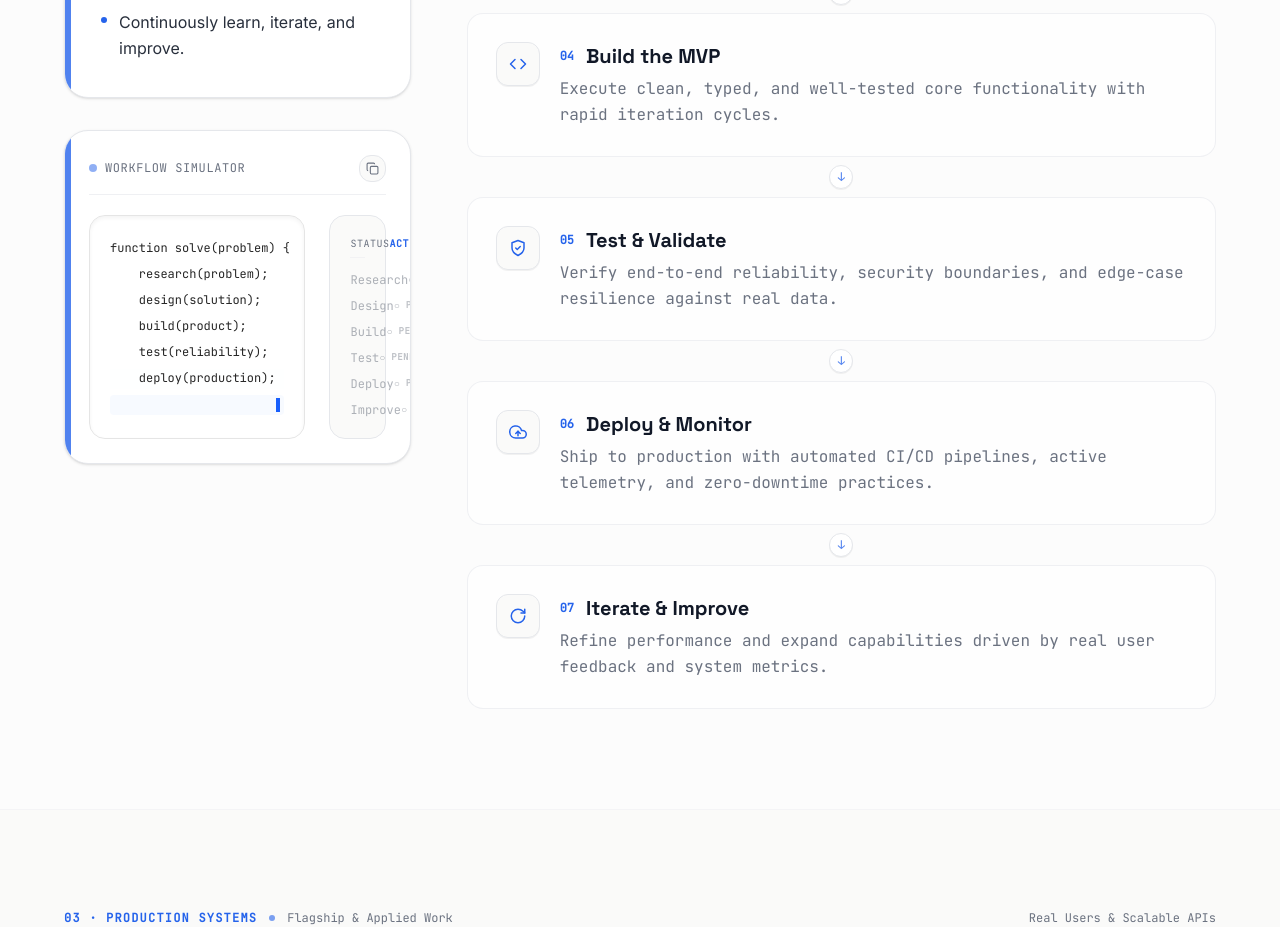
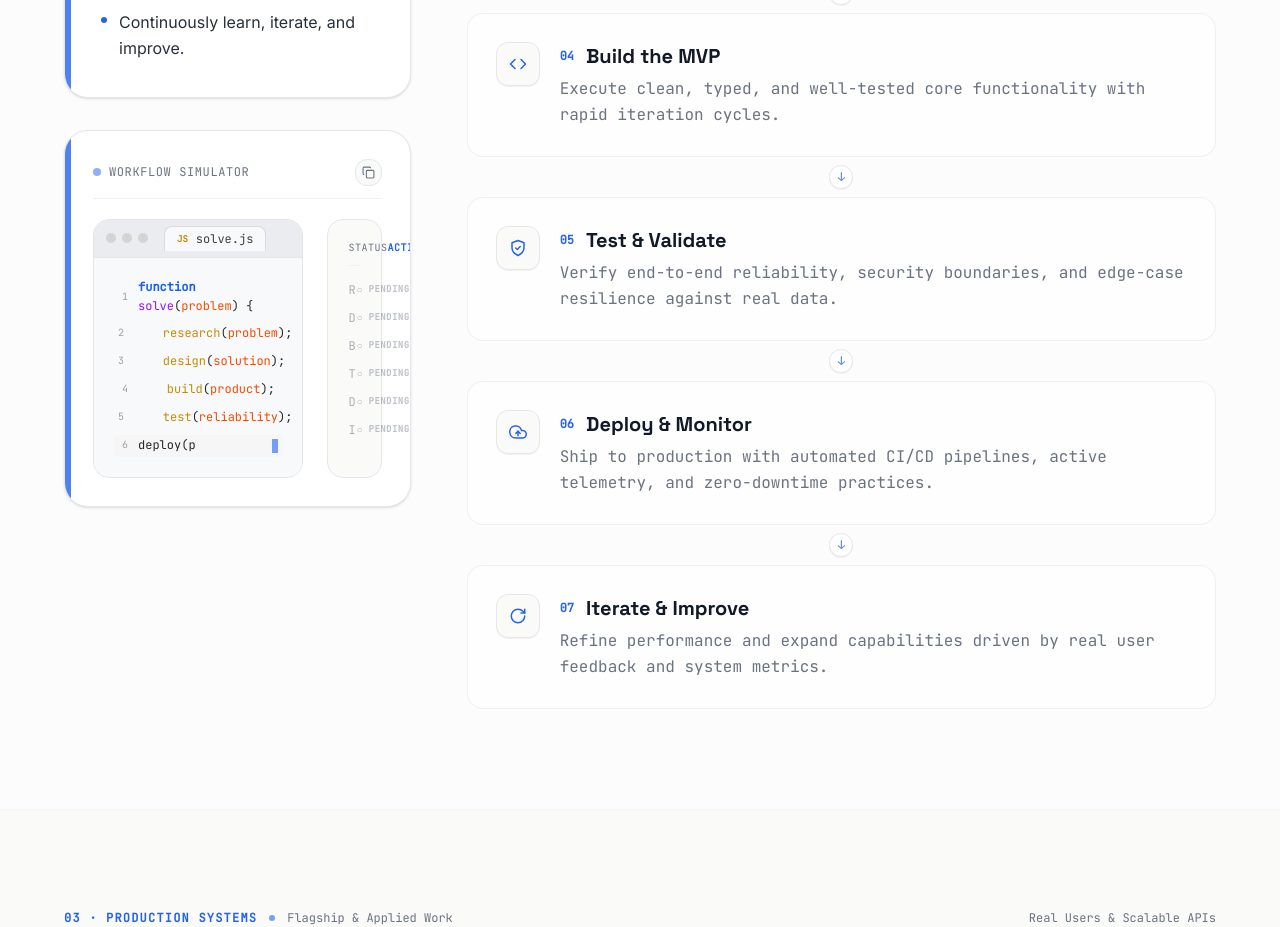
Before and after one commit to DhruvVawhle/dhruv-portfolio, a Next.js app: page / in a window 1280 px wide. Shown: the part 2240-3167 px from the top of the page. Built offline with nearby package versions, Linux system fonts and the light colour scheme.

Commit message:
style: make EngineeringExecutionCard match light VS Code editor look with 75/25 grid split

```diff
--- a/src/components/ui/EngineeringExecutionCard.tsx
+++ b/src/components/ui/EngineeringExecutionCard.tsx
@@ -40,7 +40,7 @@ export default function EngineeringExecutionCard() {
     if (phase !== "typing" || prefersReducedMotion) return;
 
     const targetLine = CODE_LINES[currentLineIndex];
-    const delay = Math.floor(Math.random() * 20) + 40; // 40-60ms typing speed
+    const delay = Math.floor(Math.random() * 20) + 45; // 45-65ms typing speed
 
     const timer = setTimeout(() => {
       if (currentCharIndex < targetLine.length) {
@@ -99,16 +99,62 @@ export default function EngineeringExecutionCard() {
     showToast("Code copied to clipboard");
   };
 
+  // Light VS Code Syntax Highlighting Helper
+  const renderSyntax = (lineText: string, isCurrentLine: boolean, idx: number) => {
+    // If the line is empty or just typing
+    if (!lineText) return <span>&nbsp;</span>;
+
+    // Split function and keyword
+    if (lineText.includes("function")) {
+      return (
+        <span>
+          <span className="text-blue-600 font-semibold">function</span>{" "}
+          <span className="text-purple-600">solve</span>(
+          <span className="text-orange-600">problem</span>) &#123;
+        </span>
+      );
+    }
+
+    if (lineText.includes("}")) {
+      return <span>&#125;</span>;
+    }
+
+    // Match "    research(problem);"
+    const match = lineText.match(/^(\s+)(\w+)\((\w+)\);$/);
+    if (match) {
+      const indent = match[1];
+      const funcName = match[2];
+      const argName = match[3];
+
+      let funcColor = "text-yellow-600"; // default light VS Code function call
+      if (phase === "executing" && idx === activeExecutionIndex) {
+        funcColor = "text-blue-600 font-bold";
+      } else if (phase === "completed" || (phase === "executing" && idx < activeExecutionIndex)) {
+        funcColor = "text-emerald-600 font-semibold";
+      }
+
+      return (
+        <span>
+          <span className="whitespace-pre">{indent}</span>
+          <span className={funcColor}>{funcName}</span>(
+          <span className="text-orange-600">{argName}</span>);
+        </span>
+      );
+    }
+
+    return <span>{lineText}</span>;
+  };
+
   return (
     <div
       ref={containerRef}
-      className="p-6 rounded-3xl bg-bg-surface border border-border-custom shadow-sm relative overflow-hidden group hover:border-accent/30 transition-all duration-300"
+      className="p-6 sm:p-7 rounded-3xl bg-bg-surface border border-border-custom shadow-sm relative overflow-hidden group hover:border-accent/30 transition-all duration-300"
       aria-label="Engineering Workflow Simulator"
     >
-      {/* Subtle brand indicator line to match design system */}
+      {/* Subtle brand tag indicator */}
       <div className="absolute top-0 left-0 bottom-0 w-1.5 bg-accent/80 rounded-l-3xl" />
 
-      {/* Header bar */}
+      {/* Header Bar */}
       <div className="flex items-center justify-between mb-5 pb-3 border-b border-border-custom/60">
         <div className="flex items-center gap-2">
           <span className="w-2 h-2 rounded-full bg-accent animate-pulse" />
@@ -129,62 +175,76 @@ export default function EngineeringExecutionCard() {
         </button>
       </div>
 
-      {/* Premium Vercel/Linear CSS Grid Split Layout */}
-      <div className="grid grid-cols-1 lg:grid-cols-4 gap-6 items-stretch">
+      {/* Grid: 75% / 25% on desktop (md:col-span-3 and md:col-span-1), stacks on mobile (<768px) */}
+      <div className="grid grid-cols-1 md:grid-cols-4 gap-6 items-stretch">
 
-        {/* Premium Light Code Editor (Left 75% on desktop / lg:col-span-3) */}
-        <div className="lg:col-span-3 p-5 rounded-2xl bg-white text-neutral-900 shadow-inner font-mono text-[11px] sm:text-xs leading-relaxed relative min-h-[175px] flex flex-col justify-center border border-neutral-200">
+        {/* Light VS Code Editor Panel (Left 75% on desktop / md:col-span-3) */}
+        <div className="md:col-span-3 rounded-2xl bg-[#F8F9FA] border border-neutral-200 overflow-hidden shadow-inner flex flex-col">
+
+          {/* VS Code Tab Header */}
+          <div className="flex items-center bg-[#EAECEF] border-b border-neutral-200 px-3 py-1.5 select-none">
+            {/* Window control dots */}
+            <div className="flex items-center gap-1.5 mr-4">
+              <span className="w-2.5 h-2.5 rounded-full bg-neutral-300" />
+              <span className="w-2.5 h-2.5 rounded-full bg-neutral-300" />
+              <span className="w-2.5 h-2.5 rounded-full bg-neutral-300" />
+            </div>
+
+            {/* active tab */}
+            <div className="flex items-center gap-2 px-3 py-1 bg-[#F8F9FA] rounded-t-lg border-t border-x border-neutral-300/80 font-mono text-[10px] sm:text-xs text-neutral-700 font-medium">
+              <span className="text-yellow-600 font-bold text-[9px] uppercase">JS</span>
+              <span>solve.js</span>
+            </div>
+          </div>
+
+          {/* Code Workspace Editor Area */}
+          <div className="p-5 font-mono text-[11px] sm:text-xs leading-relaxed relative min-h-[190px] flex flex-col justify-center bg-[#F8F9FA]">
             <div className="space-y-1.5 select-none">
               {typedLines.map((line, idx) => {
-              // Minimal syntax coloring for light editor
-              let lineClass = "text-neutral-400"; // Muted future
-              let lineBg = "bg-transparent";
+                const isCurrentLine = phase === "typing" ? idx === currentLineIndex : idx === activeExecutionIndex;
 
-              if (phase === "typing") {
-                if (idx === currentLineIndex) {
-                  lineClass = "text-blue-600 font-semibold";
-                  lineBg = "bg-blue-50/50 rounded px-1";
-                }
-                else if (idx < currentLineIndex) lineClass = "text-neutral-800";
-              } else {
-                if (idx === 0 || idx === CODE_LINES.length - 1) {
-                  lineClass = "text-neutral-500";
-                } else if (idx === activeExecutionIndex) {
-                  lineClass = "text-blue-600 font-bold";
-                  lineBg = "bg-blue-50 rounded px-1";
-                } else if (idx < activeExecutionIndex || phase === "completed") {
-                  lineClass = "text-emerald-600 font-semibold";
-                  lineBg = "bg-emerald-50/40 rounded px-1";
-                }
+                // Row line background highlight
+                let rowBg = "bg-transparent";
+                if (phase === "executing" && idx === activeExecutionIndex) {
+                  rowBg = "bg-blue-50/90 border-l-2 border-blue-500 -ml-[2px]";
+                } else if (phase === "typing" && idx === currentLineIndex) {
+                  rowBg = "bg-neutral-100/60 rounded";
                 }
 
-              const isCurrentTypingLine = phase === "typing" && idx === currentLineIndex;
+                return (
+                  <div key={idx} className={`flex items-center min-h-[22px] transition-colors duration-200 ${rowBg} px-1`}>
+                    {/* VS Code Line Number */}
+                    <span className="text-[10px] text-neutral-400 w-5 inline-block select-none text-right pr-2.5">
+                      {idx + 1}
+                    </span>
 
-              return (
-                <div key={idx} className={`flex items-center min-h-[20px] transition-colors duration-200 ${lineBg}`}>
-                  <span className={`${lineClass} whitespace-pre flex-1`}>
-                    {line}
+                    {/* Rendered Colored Code text */}
+                    <span className="flex-1 text-neutral-800">
+                      {renderSyntax(line, isCurrentLine, idx)}
                     </span>
-                  {isCurrentTypingLine && (
-                    <span className="w-1 h-3.5 bg-blue-600 ml-0.5 animate-pulse inline-block" />
+
+                    {/* Blinking typing cursor */}
+                    {phase === "typing" && idx === currentLineIndex && (
+                      <span className="w-1.5 h-3.5 bg-blue-600 ml-0.5 animate-pulse inline-block" />
                     )}
                   </div>
                 );
               })}
             </div>
           </div>
+        </div>
 
-        {/* Premium Side Execution Panel (Right 25% on desktop / lg:col-span-1) */}
-        <div className="lg:col-span-1 p-5 rounded-2xl bg-bg border border-border-custom flex flex-col justify-between min-h-[150px]">
+        {/* Workflow Execution Panel (Right 25% on desktop / md:col-span-1) */}
+        <div className="md:col-span-1 p-5 rounded-2xl bg-bg border border-border-custom flex flex-col justify-between min-h-[160px]">
           <div>
-            <div className="font-mono text-[9px] sm:text-[10px] text-text-secondary uppercase tracking-wider mb-3.5 border-b border-border-custom/40 pb-1.5 flex justify-between">
+            <div className="font-mono text-[9px] sm:text-[10px] text-text-secondary uppercase tracking-wider mb-4 border-b border-border-custom/40 pb-2.5 flex justify-between">
               <span>Status</span>
               <span className="text-accent font-bold">
-                {phase === "completed" ? "FINISHED" : "ACTIVE"}
+                {phase === "completed" ? "SUCCESS" : "ACTIVE"}
               </span>
             </div>
 
-            <div className="space-y-2.5 font-mono text-[11px] sm:text-xs">
+            <div className="space-y-3 font-mono text-[11px] sm:text-xs">
               {TASKS.map((task) => {
                 const associatedLineIndex = CODE_LINES.findIndex((line) => line.includes(task.toLowerCase()));
 
@@ -210,8 +270,8 @@ export default function EngineeringExecutionCard() {
 
                 return (
                   <div key={task} className={`flex items-center justify-between ${colorClass}`}>
-                    <span>{task}</span>
-                    <span className="text-[10px] flex items-center gap-1.5">
+                    <span className="truncate pr-2">{task}</span>
+                    <span className="text-[10px] flex items-center gap-1.5 flex-shrink-0">
                       <span className={stateSymbol === "⟳" ? "animate-spin inline-block" : ""}>{stateSymbol}</span>
                       <span className="text-[9px] uppercase tracking-wider font-semibold opacity-80">{stateText}</span>
                     </span>
```
Lines whose indentation alone changed are shown as unchanged.
